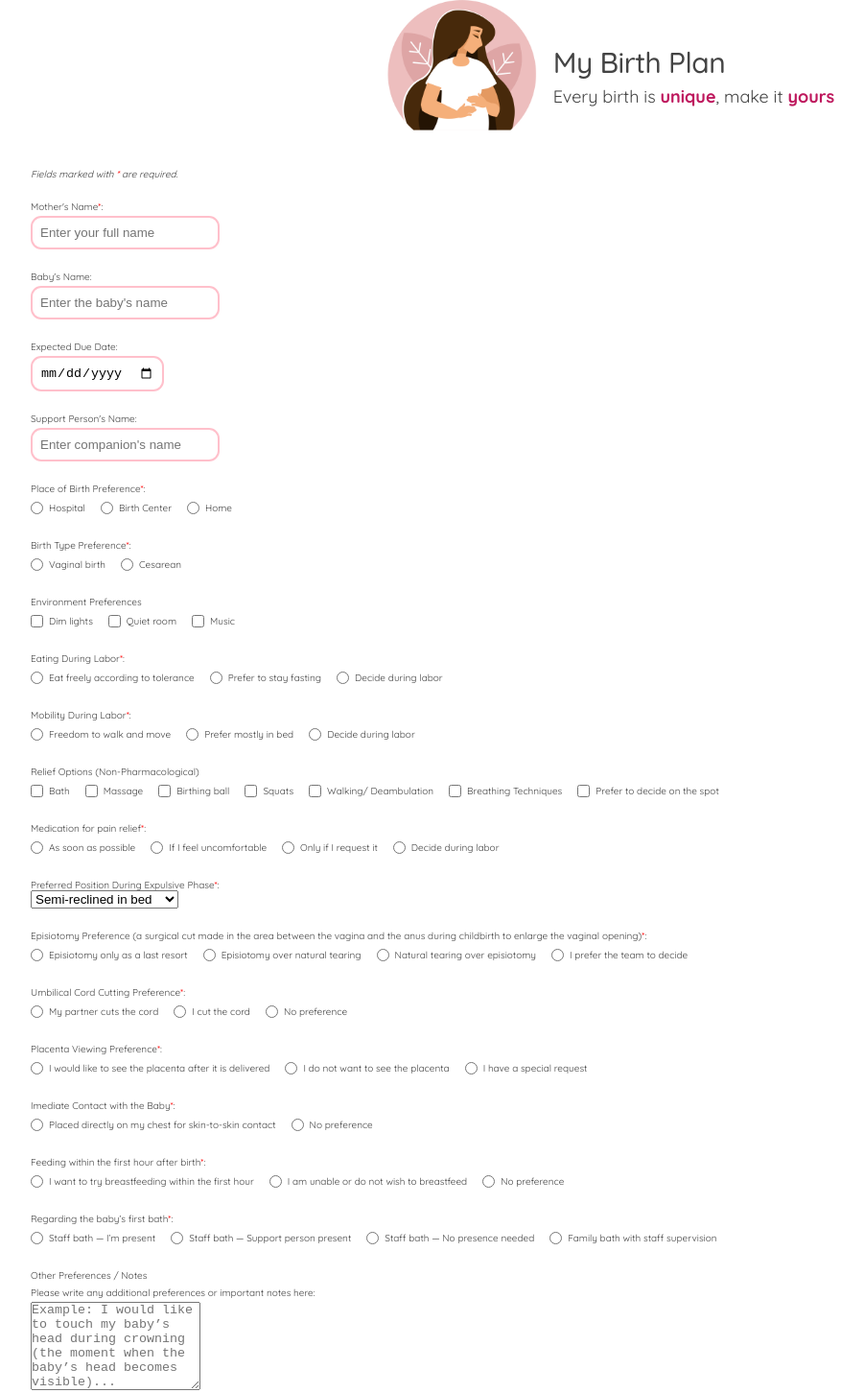
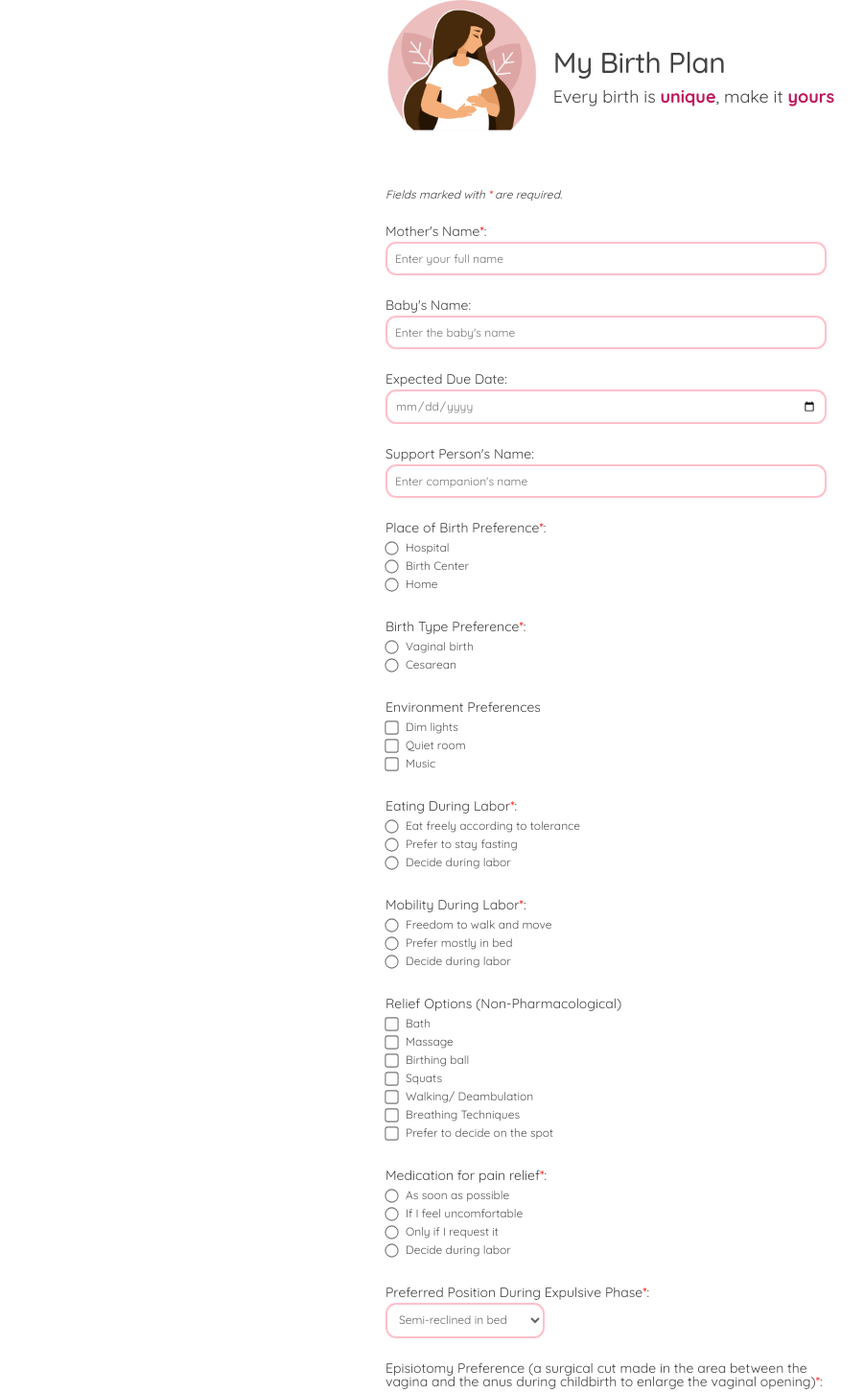
Before and after one commit to fernandodestefani/myBirthPlan, a React (Vite) app: page / in a window 1280 px wide. Shown: the part 70-1522 px from the top of the page at 96% size, without its empty margins (8-909 px from the left). Built offline with nearby package versions, Linux system fonts and the light colour scheme.

Commit message:
style the form with css

```diff
--- a/src/components/BirthPlanForm.jsx
+++ b/src/components/BirthPlanForm.jsx
@@ -1,7 +1,7 @@
 export default function BirthPlanForm() {
   return (
     <form>
-      <em>
+      <em className="birth-form__note">
         Fields marked with <span>*</span> are required.
       </em>
 
@@ -145,9 +145,17 @@ export default function BirthPlanForm() {
         ]}
       />
 
-      <label htmlFor="expulsivePosition">
-        Preferred Position During Expulsive Phase<span>*</span>:
-        <select name="expulsivePosition" id="expulsivePosition" required>
+      <div className="select-field">
+        <label htmlFor="expulsivePosition" className="select-field__label">
+          Preferred Position During Expulsive Phase<span>*</span>:
+        </label>
+
+        <select
+          name="expulsivePosition"
+          id="expulsivePosition"
+          required
+          className="select-field__select"
+        >
           <option value="" disabled>
             Select an option
           </option>
@@ -161,7 +169,7 @@ export default function BirthPlanForm() {
           <option value="freedomToChoose">Decide during labor</option>
           <option value="noPreference">No preference</option>
         </select>
-      </label>
+      </div>
 
       <RadioGroup
         legend="Episiotomy Preference (a surgical cut made in the area between the vagina and the anus during childbirth to enlarge the vaginal opening)"
@@ -275,20 +283,20 @@ export default function BirthPlanForm() {
         ]}
       />
 
-      <fieldset>
-        <legend>Other Preferences / Notes</legend>
-        <label htmlFor="additionalNotes">
+      <fieldset className="textarea-field">
+        <label htmlFor="additionalNotes" className="textarea-field__label">
           Please write any additional preferences or important notes here:
         </label>
         <textarea
           id="additionalNotes"
           name="additionalNotes"
-          rows="6"
+          rows="4"
           placeholder="Example: I would like to touch my baby’s head during crowning (the moment when the baby’s head becomes visible)..."
+          className="textarea-field__textarea"
         ></textarea>
       </fieldset>
 
-      <p>These preferences may change depending on medical needs</p>
+      <em className="birth-form__note">These preferences may change depending on medical needs</em>
     </form>
   );
 }
@@ -302,8 +310,8 @@ function InputField({
   title = "",
 }) {
   return (
-    <div>
-      <label htmlFor={name}>
+    <div className="birth-form__input">
+      <label htmlFor={name} className="input-field__label">
         {label}
         {required && <span>*</span>}:
       </label>
@@ -314,6 +322,7 @@ function InputField({
         placeholder={placeholder}
         required={required}
         title={title}
+        className="input-field__input"
       />
     </div>
   );
@@ -321,18 +330,19 @@ function InputField({
 
 function RadioGroup({ legend, name, options, required = false, value }) {
   return (
-    <fieldset>
-      <legend>
+    <fieldset className="radio-group">
+      <legend className="radio-group__legend">
         {legend}
         {required && <span>*</span>}:
       </legend>
 
       {options.map((option) => (
-        <label key={option.value}>
+        <label key={option.value} className="radio-group__label">
           <input
             type="radio"
             name={name}
             required={required && option.isFirst}
+            className="radio-group__input"
           />
           {option.label}
         </label>
@@ -343,11 +353,15 @@ function RadioGroup({ legend, name, options, required = false, value }) {
 
 function CheckboxGroup({ legend, options }) {
   return (
-    <fieldset>
-      <legend>{legend}</legend>
+    <fieldset className="checkbox-group">
+      <legend className="checkbox-group__legend">{legend}</legend>
       {options.map((option) => (
-        <label key={option.value}>
-          <input type="checkbox" name={name} />
+        <label key={option.value} className="checkbox-group__label">
+          <input
+            type="checkbox"
+            name={option.value}
+            className="checkbox-group__input"
+          />
           {option.label}
         </label>
       ))}
--- a/src/index.css
+++ b/src/index.css
@@ -21,6 +21,7 @@ Large: 1.8
 - Letter spacing:
 0.5px
 0.75px
+
 */
 
 * {
@@ -29,7 +30,8 @@ Large: 1.8
   box-sizing: border-box;
 }
 
-html, body {
+html,
+body {
   height: 100%;
 }
 
@@ -43,9 +45,7 @@ body {
   font-weight: 400;
   line-height: 1;
   background-color: #fff;
-  color:#444;
-  max-width: 120rem;
-  margin: 0 auto;
+  color: #444;
   /* overflow-x: hidden; */
 }
 
@@ -88,48 +88,151 @@ body {
 }
 
 form {
-
-}
-
-form label {
-  display: block;
-  margin-top: 24px;
-  margin-bottom: 4px;
-}
-
-form input {
-  display: block;
-  padding: 8px;
-  border: 2px solid pink;
-  border-radius: 11px;
-}
-
-form select {
-  display: block;
-}
-
-fieldset {
-  border: none;
-  margin: 24px 0;
-  padding: 0;
-}
-
-legend {
-
-}
-
-fieldset label {
-  display: inline-flex;
-  align-items: center;
-  gap: 6px;
-  margin-right: 16px;
-  margin-top: 8px;
+  max-width: 50rem;
+  margin: 0 auto;
+  padding: 2rem;
 }
 
 span {
   color: red;
 }
 
-fieldset textarea {
+.birth-form__note {
+  font-size: 12px;
+  line-height: 1.05;
+}
+
+.birth-form__input {
+}
+
+.input-field__label {
   display: block;
+  margin-top: 24px;
+  margin-bottom: 4px;
+  font-size: 14px;
 }
+
+.input-field__input {
+  padding: 8px;
+  border: 2px solid pink;
+  border-radius: 11px;
+  color: #777;
+  font-family: "Quicksand", sans-serif;
+  font-weight: 400;
+  line-height: 1;
+  font-size: 12px;
+  width: 100%;
+}
+
+.radio-group {
+  border: none;
+  margin: 24px 0;
+}
+
+.radio-group__legend {
+  display: block;
+  margin-bottom: 8px;
+  font-size: 14px;
+}
+
+.radio-group__label {
+  display: flex;
+  align-items: center;
+  gap: 8px;
+  margin-bottom: 6px;
+  font-size: 12px;
+  color: #555;
+  cursor: pointer;
+}
+
+.radio-group__input {
+  accent-color: #ec4899;
+  cursor: pointer;
+  transform: scale(1.1);
+}
+
+.checkbox-group {
+  border: none;
+  margin: 24px 0;
+}
+
+.checkbox-group__legend {
+  margin-bottom: 8px;
+  font-size: 14px;
+}
+
+.checkbox-group__label {
+  display: flex;
+  align-items: center;
+  gap: 8px;
+  margin-bottom: 6px;
+  font-size: 12px;
+  color: #555;
+  cursor: pointer;
+}
+
+.checkbox-group__input {
+  accent-color: #ec4899;
+  cursor: pointer;
+  transform: scale(1.1);
+}
+
+.select-field {
+}
+
+.select-field__label {
+  display: block;
+  margin-top: 24px;
+  margin-bottom: 4px;
+  font-size: 14px;
+}
+
+.select-field__select {
+  padding: 8px;
+  border: 2px solid pink;
+  border-radius: 11px;
+  color: #666;
+  font-weight: 400;
+  line-height: 1;
+  font-size: 12px;
+  font-family: "Quicksand", sans-serif;
+  background-color: #fff;
+  cursor: pointer;
+  transition: border-color 0.2s ease, box-shadow 0.2s ease;
+}
+
+.textarea-field {
+  margin: 24px 0;
+  border: none;
+}
+
+.textarea-field__legend {}
+
+.textarea-field__label {
+  display: block;
+  margin-bottom: 8px;
+  font-size: 14px;
+}
+
+.textarea-field__textarea {
+  width: 100%;
+  padding: 8%;
+  border: 2px solid pink;
+  border-radius: 11px;
+  font-family: "Quicksand", sans-serif;
+  font-size: 13px;
+  font-weight: 400;
+  color: #666;
+  line-height: 1.6;
+  background-color: #fff;
+  resize: vertical;
+  min-height: 5rem;
+  transition: border-color 0.2s ease, box-shadow 0.2s ease;
+  cursor: text;
+}
+
+:focus {
+  outline: none;
+  border-color: #ec4899;
+  box-shadow: 0 0 0 2px rgba(236, 72, 153, 0.2);
+}
```
